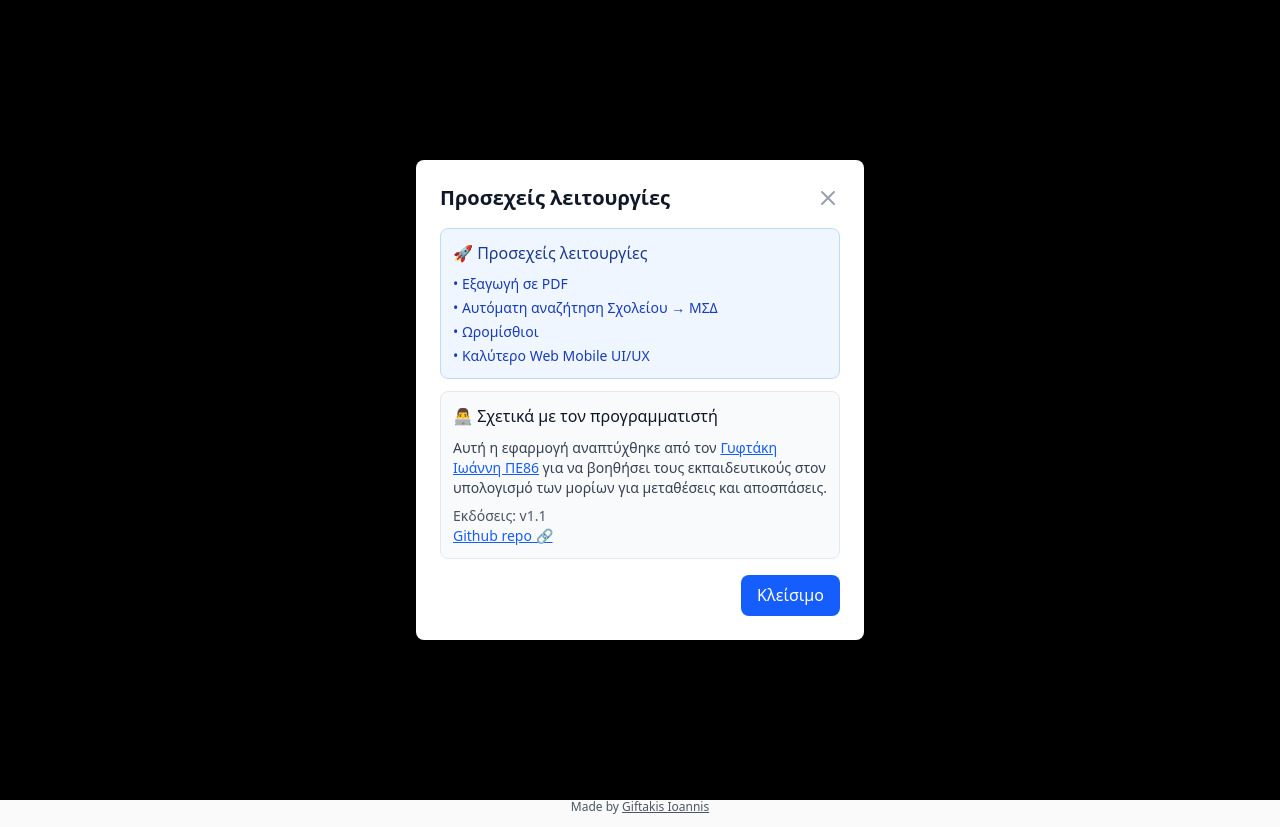
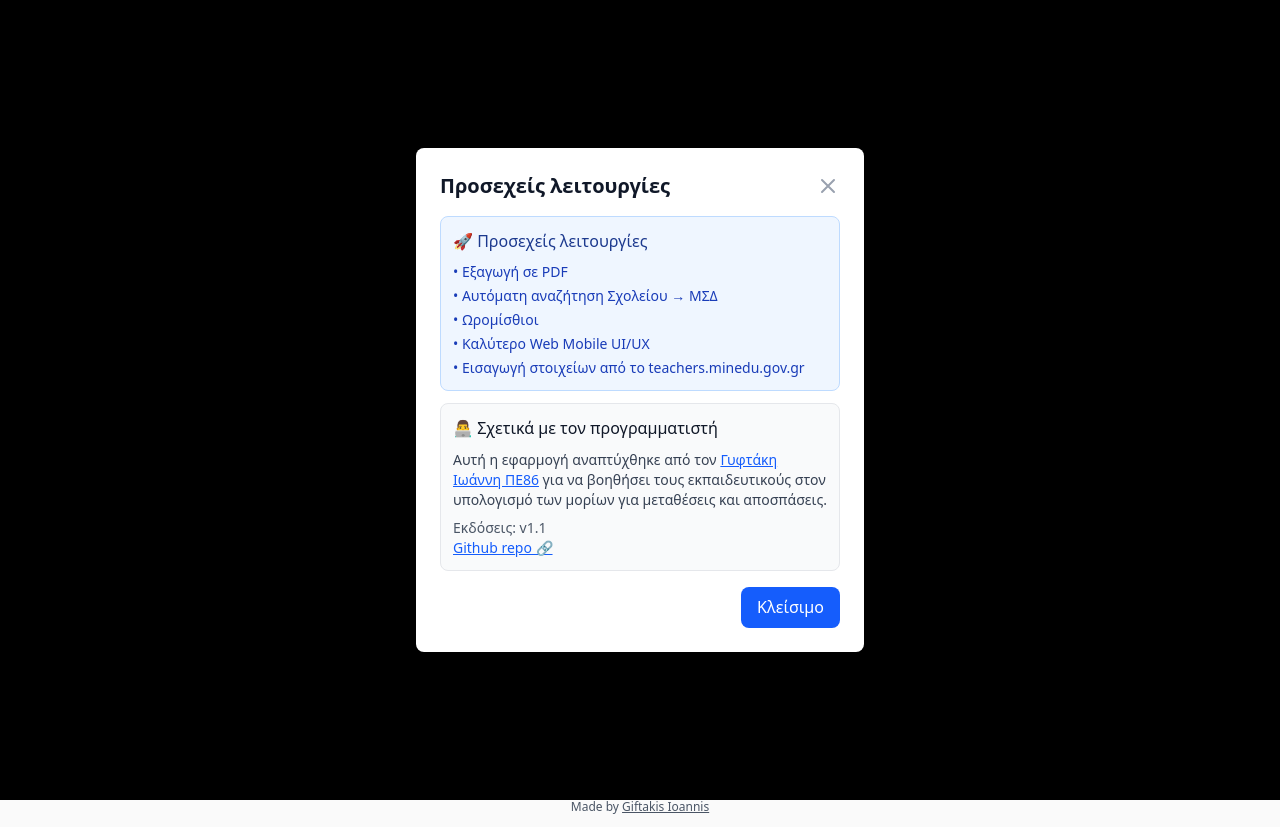
Before and after one commit to limitcracker/MetathesiApospasiCalculator, a Next.js app: page /calculator in a window 1280 px wide. Both pictures are taken after a click on the button "Προσεχείς λειτουργίες & Σχετικά με τον προγραμματιστή". Built offline with nearby package versions, Linux system fonts and the light colour scheme.

Commit message:
Add 'Εισαγωγή στοιχείων από το teachers.minedu.gov.gr' to upcoming features

```diff
--- a/app/calculator/page.tsx
+++ b/app/calculator/page.tsx
@@ -1078,6 +1078,7 @@ export default function CalculatorPage() {
                   <li>• Αυτόματη αναζήτηση Σχολείου → ΜΣΔ</li>
                   <li>• Ωρομίσθιοι</li>
                   <li>• Καλύτερο Web Mobile UI/UX</li>
+                  <li>• Εισαγωγή στοιχείων από το teachers.minedu.gov.gr</li>
                 </ul>
               </div>
 
```
